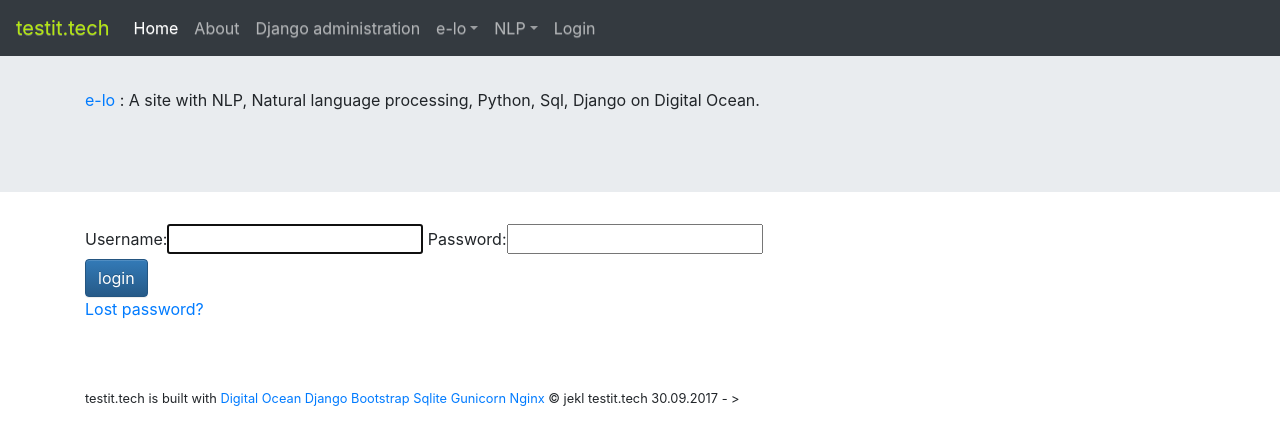
After one commit to spawnmarvel/e-loweb, a Django app: page /accounts/login/ in a window 1280 px wide. The commit adds this page. Shown: the top 445 px of the page. Run offline with Django 3.2, Linux system fonts and the light colour scheme; some libraries are stand-ins or nearby versions.

Commit message:
login / user working

```diff
--- a/elo/forms.py
+++ b/elo/forms.py
@@ -3,4 +3,4 @@ from django import forms
 
 # no model is used here
 class InputText(forms.Form):
-    inp_text = forms.CharField(label="Enter text  ", max_length = 10000)
+    inp_text = forms.CharField(label="Enter text  ", max_length = 10000,widget=forms.Textarea(attrs={'cols': 200, 'rows': 3}))
--- a/elo/templates/elo/base.html
+++ b/elo/templates/elo/base.html
@@ -26,8 +26,8 @@
         <a class="navbar-brand" href="/">
             <span style="color:rgb(180, 230, 19)">testit.tech</span>
         </a>
-        <button class="navbar-toggler" type="button" data-toggle="collapse" data-target="#nav-main" aria-controls="nav-main"
-            aria-expanded="false" aria-label="Toggle navigation">
+        <button class="navbar-toggler" type="button" data-toggle="collapse" data-target="#nav-main" aria-controls="nav-main" aria-expanded="false"
+            aria-label="Toggle navigation">
             <span class="navbar-toggler-icon"></span>
         </button>
 
@@ -39,7 +39,7 @@
                     </a>
                 </li>
                 <li class="nav-item">
-                    <a class="nav-link" href="about">About</a>
+                    <a class="nav-link" href="{% url 'about'%}">About</a>
                 </li>
                 <li class="nav-item">
                     <a class="nav-link" href="admin" target="_blank">Django administration</a>
@@ -51,17 +51,37 @@
                         <a class="dropdown-item" href="https://github.com/spawnmarvel/e-loweb" target="_blank">e-lo github</a>
 
                     </div>
+                </li>
+                    <li class="nav-item dropdown">
+                        <a class="nav-link dropdown-toggle" href="#" id="dropdown02" data-toggle="dropdown" aria-haspopup="true" aria-expanded="false">NLP</a>
+                        <div class="dropdown-menu" aria-labelledby="dropdown02">
+                            <a class="dropdown-item" href="{% url 'get_user_text' %}">Process text input</a>
+                            <a class="dropdown-item" href="#">Process text db</a>
+
+                        </div>
+
+                    </li>
+
+                    {% if user.is_authenticated %}
                     <li class="nav-item">
-                            <a class="nav-link" href="get_user_text">get u</a>
-                        </li>
-                </li>
+                        <a class="nav-link" href="#">
+                            <span style="color:rgb(180, 230, 19)">{{ user.username }}</span>
+                        </a>
+                    </li>
+                    <li class="nav-item">
+                        <a class="nav-link" href="/accounts/logout">Logout</a>
+                    </li>
+                    {% else %}
+                    <li class="nav-item">
+                        <a class="nav-link" href="/accounts/login">Login</a>
+                    </li>
+                    {% endif %}
             </ul>
 
         </div>
     </nav>
 
     <main>
-
         <!-- Main jumbotron for a primary marketing message or call to action -->
         <div class="jumbotron jumbotron-fluid">
             <div class="container">
@@ -72,12 +92,9 @@
                 </p>
             </div>
         </div>
-
         <div class="container">
             <!-- content from other html, ref Django templates-->
-            {% block content %}
-
-            {% endblock %}
+            {% block content %} {% endblock %}
             <!-- content from other html ref Django templates-->
 
         </div>
--- a/elo/templates/elo/submited_result.html
+++ b/elo/templates/elo/submited_result.html
@@ -2,7 +2,7 @@
 {% block title %}About{% endblock %}
 {% block content %}
 <h2>Form result</h2>
-<a class="nav-link" href="get_user_text">get u</a>
+<a class="nav-link" href="get_user_text">Process new text input</a>
 <p>{{ data }}</p>
 
 {% endblock %}
--- /dev/null
+++ b/elo/templates/registration/logged_out.html
@@ -0,0 +1,6 @@
+{% extends "elo/base.html" %}
+
+{% block content %}
+  <p>Logged out!</p>
+  <a href="{% url 'login'%}">Click here to login again.</a>
+{% endblock %}
--- /dev/null
+++ b/elo/templates/registration/login.html
@@ -0,0 +1,32 @@
+{% extends 'elo/base.html' %}
+
+{% block content %}
+
+{% load bootstrap %}
+
+<!--{% if form.errors %}
+  <p>Your username and password didn't match. Please try again.</p>
+{% endif %}
+
+{% if next %}
+  {% if user.is_authenticated %}
+    <p>Your account doesn't have access to this page. To proceed,
+    please login with an account that has access.</p>
+  {% else %}
+    <p>Please login to see this page.</p>
+  {% endif %}
+{% endif %}
+    -->
+<form method="post" action="{% url 'login' %}">
+{% csrf_token %}
+{{ form|bootstrap }}
+<div>
+  <input type="submit" class="btn btn-primary" value="login"  />
+  <input type="hidden" name="next" value="{{ next }}" />
+</div>
+</form>
+
+{# Assumes you setup the password_reset view in your URLconf #}
+<p><a href="{% url 'password_reset' %}">Lost password?</a></p>
+
+{% endblock %}
--- a/elo/urls.py
+++ b/elo/urls.py
@@ -1,4 +1,4 @@
-from django.urls import path
+from django.urls import path, include
 
 from . import views
 
@@ -6,4 +6,5 @@ urlpatterns = [
    path("", views.index, name="index"),
    path("about", views.about, name="about"),
    path("get_user_text", views.get_user_text, name="get_user_text"),
+   path('accounts/', include('django.contrib.auth.urls')),
 ]
--- a/elo/views.py
+++ b/elo/views.py
@@ -1,5 +1,6 @@
 from django.shortcuts import get_object_or_404, render
 from django.http import HttpResponse
+from django.contrib.auth.decorators import login_required
 from .models import Note
 from .forms import InputText
 # Create your views here.
@@ -23,11 +24,14 @@ def test():
     n = Note(raw_text = "This is a test", sentences=1)
     n.save()
 
+# https://developer.mozilla.org/en-US/docs/Learn/Server-side/Django/Authentication
+@login_required
 def get_user_text(request):
     if request.method == "POST":
         form = InputText(request.POST)
         if form.is_valid():
             data = form.cleaned_data["inp_text"]
+            data += "Well you made it"
             return render(request, "elo/submited_result.html", {"data": data})
             # return HttpResponse("yes...." + data)
 
--- a/eloweb/settings.py
+++ b/eloweb/settings.py
@@ -59,7 +59,7 @@ ROOT_URLCONF = 'eloweb.urls'
 TEMPLATES = [
     {
         'BACKEND': 'django.template.backends.django.DjangoTemplates',
-        'DIRS': [],
+        'DIRS': ['.templates/elo',],
         'APP_DIRS': True,
         'OPTIONS': {
             'context_processors': [
@@ -125,3 +125,6 @@ USE_TZ = True
 STATIC_URL = '/static/'
 # comment out this jekl
 # STATIC_ROOT = os.path.join(BASE_DIR, 'static/')
+
+# Redirect to home URL after login (Default redirects to /accounts/profile/)
+LOGIN_REDIRECT_URL = '/'
```
Also changed, not shown: db.sqlite3.
